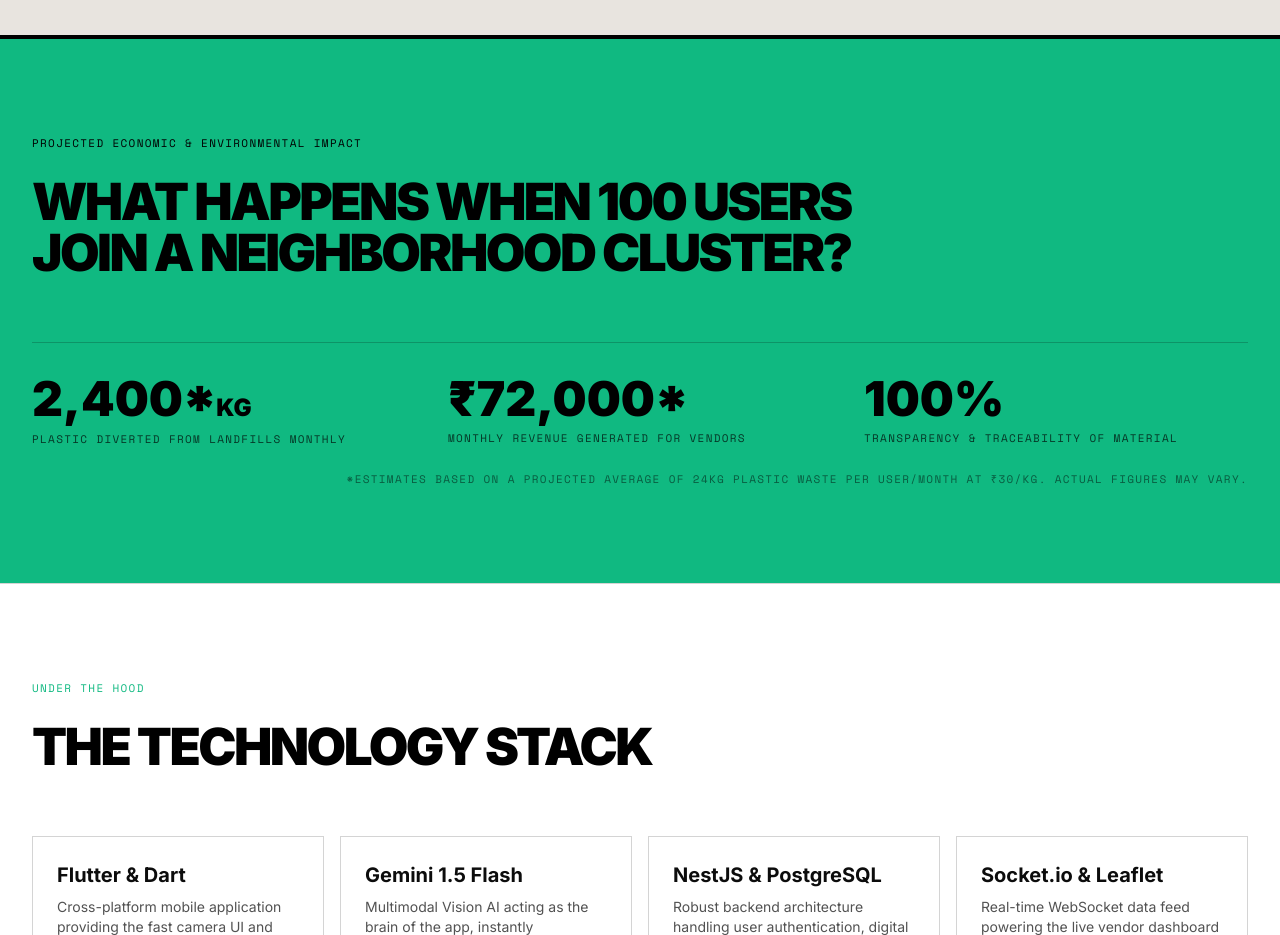
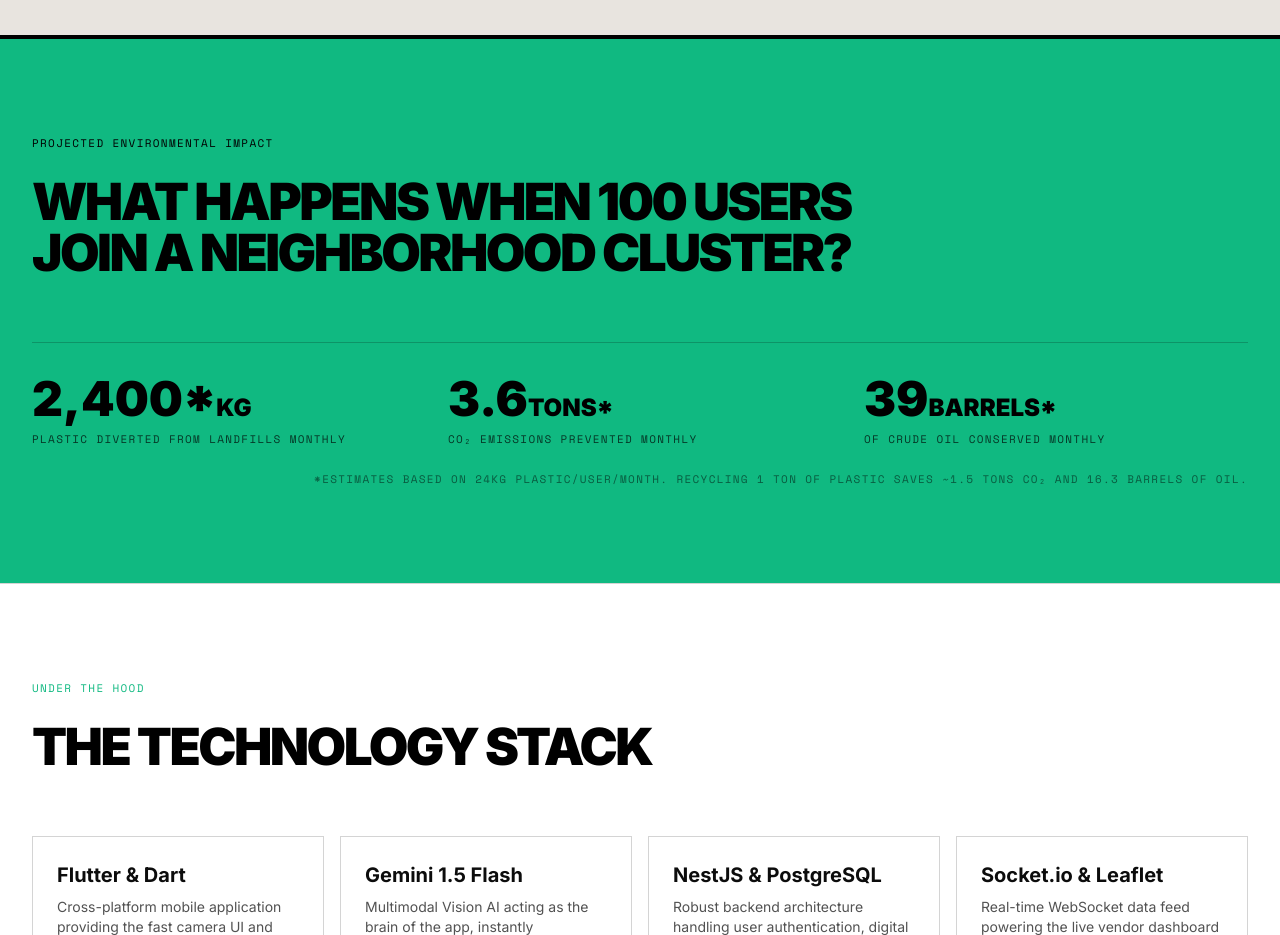
Before and after one commit to Cherie05/nirvaha-ai, a Next.js app in the folder src/landing/: page / in a window 1280 px wide. Shown: the part 4380-5315 px from the top of the page. Built offline with nearby package versions, Linux system fonts and the light colour scheme.

Commit message:
Change Impact Section metrics from economic revenue to environmental focus (CO2 and crude oil conservation)

```diff
--- a/src/landing/components/ImpactSection.tsx
+++ b/src/landing/components/ImpactSection.tsx
@@ -5,7 +5,7 @@ export default function ImpactSection() {
   return (
     <section className="bg-[#10b981] py-24 px-8 border-t-4 border-black">
       <div className="max-w-7xl mx-auto text-black">
-        <p className="font-mono-label mb-6">PROJECTED ECONOMIC & ENVIRONMENTAL IMPACT</p>
+        <p className="font-mono-label mb-6">PROJECTED ENVIRONMENTAL IMPACT</p>
         <h2 className="text-[clamp(2rem,4vw,4.5rem)] font-black leading-[1.0] tracking-tighter uppercase mb-16 max-w-4xl">
           WHAT HAPPENS WHEN 100 USERS JOIN A NEIGHBORHOOD CLUSTER?
         </h2>
@@ -16,17 +16,17 @@ export default function ImpactSection() {
             <p className="font-mono-label text-black/70 text-xs">PLASTIC DIVERTED FROM LANDFILLS MONTHLY</p>
           </div>
           <div>
-            <p className="text-5xl font-black mb-2">₹72,000*</p>
-            <p className="font-mono-label text-black/70 text-xs">MONTHLY REVENUE GENERATED FOR VENDORS</p>
+            <p className="text-5xl font-black mb-2">3.6<span className="text-2xl">TONS*</span></p>
+            <p className="font-mono-label text-black/70 text-xs">CO₂ EMISSIONS PREVENTED MONTHLY</p>
           </div>
           <div>
-            <p className="text-5xl font-black mb-2">100%</p>
-            <p className="font-mono-label text-black/70 text-xs">TRANSPARENCY & TRACEABILITY OF MATERIAL</p>
+            <p className="text-5xl font-black mb-2">39<span className="text-2xl">BARRELS*</span></p>
+            <p className="font-mono-label text-black/70 text-xs">OF CRUDE OIL CONSERVED MONTHLY</p>
           </div>
         </div>
 
         <div className="mt-6 text-right">
-          <p className="font-mono-label text-black/50 text-[10px]">*ESTIMATES BASED ON A PROJECTED AVERAGE OF 24KG PLASTIC WASTE PER USER/MONTH AT ₹30/KG. ACTUAL FIGURES MAY VARY.</p>
+          <p className="font-mono-label text-black/50 text-[10px]">*ESTIMATES BASED ON 24KG PLASTIC/USER/MONTH. RECYCLING 1 TON OF PLASTIC SAVES ~1.5 TONS CO₂ AND 16.3 BARRELS OF OIL.</p>
         </div>
       </div>
     </section>
```
